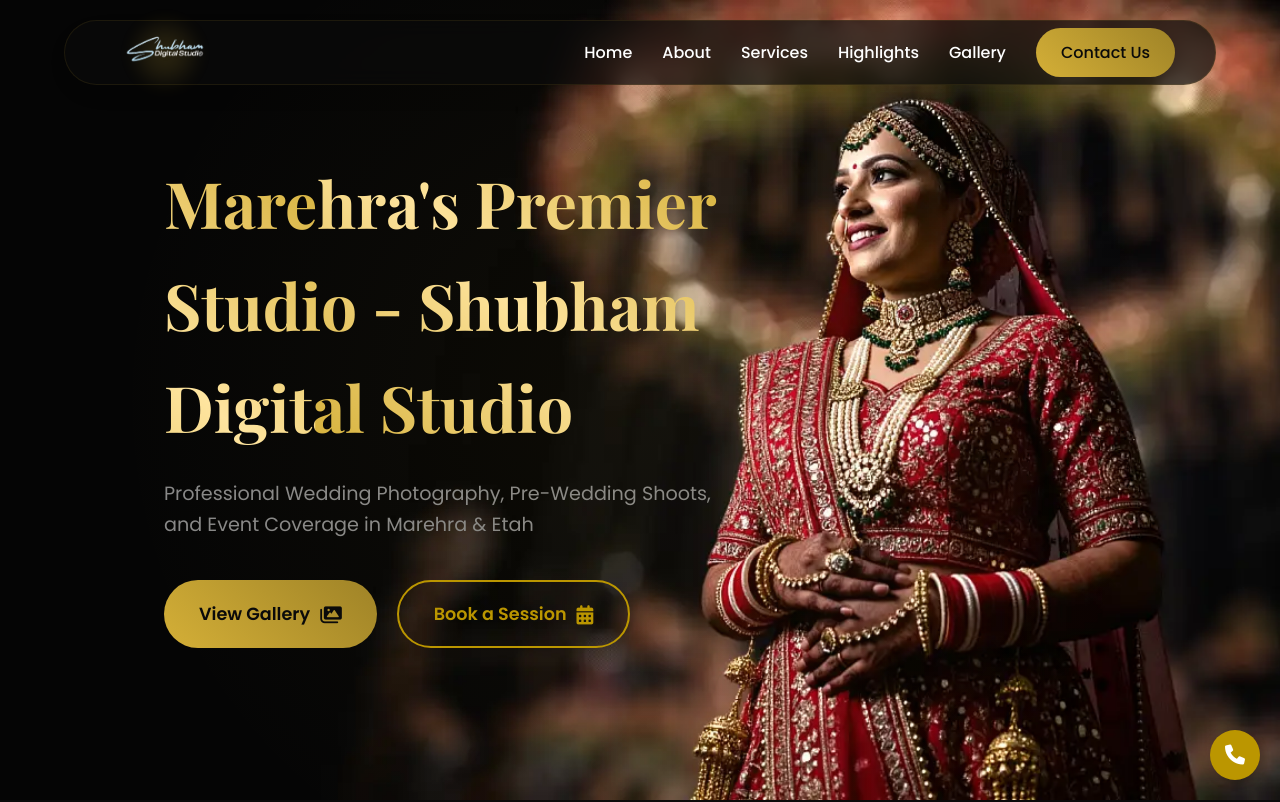
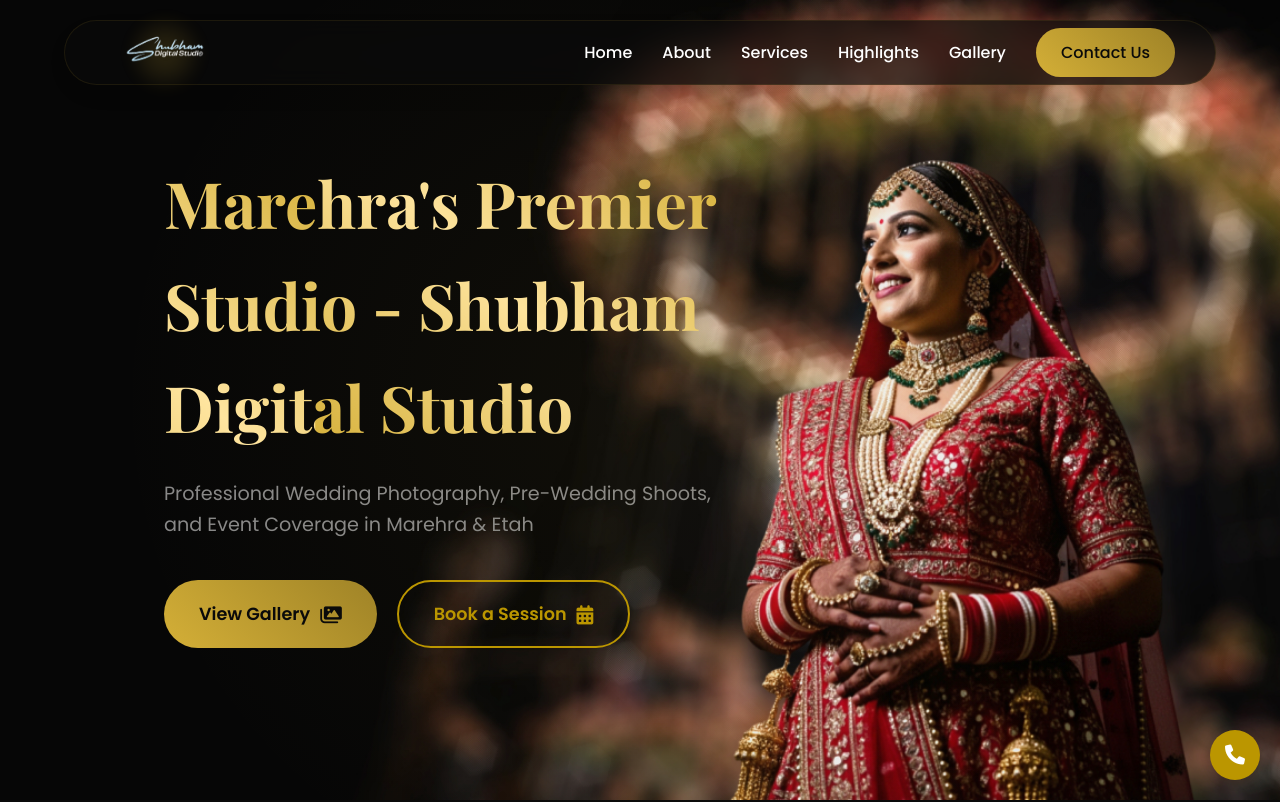
Before and after one commit to GaganCods/ShubhamDigital, a plain HTML site: page index.html in a window 1280 px wide. Shown: the top 802 px of the page. Drawn offline with nearby package versions, Linux system fonts and the light colour scheme.

Commit message:
Update index.html

```diff
--- a/index.html
+++ b/index.html
@@ -102,7 +102,7 @@
         </div>
     </nav>
     <!-- Hero Section -->
-    <section id="home" class="hero" style="background-image: url('assets/hero/hero.webp')">
+    <section id="home" class="hero" style="background-image: url('assets/hero/hero.jpg')">
         <div class="hero-content" style="text-align: left; max-width: 600px; margin-left: 10%;">
             <h1>Marehra's Premier Studio - Shubham Digital Studio</h1>
             <p>Professional Wedding Photography, Pre-Wedding Shoots, and Event Coverage in Marehra & Etah</p>
```
